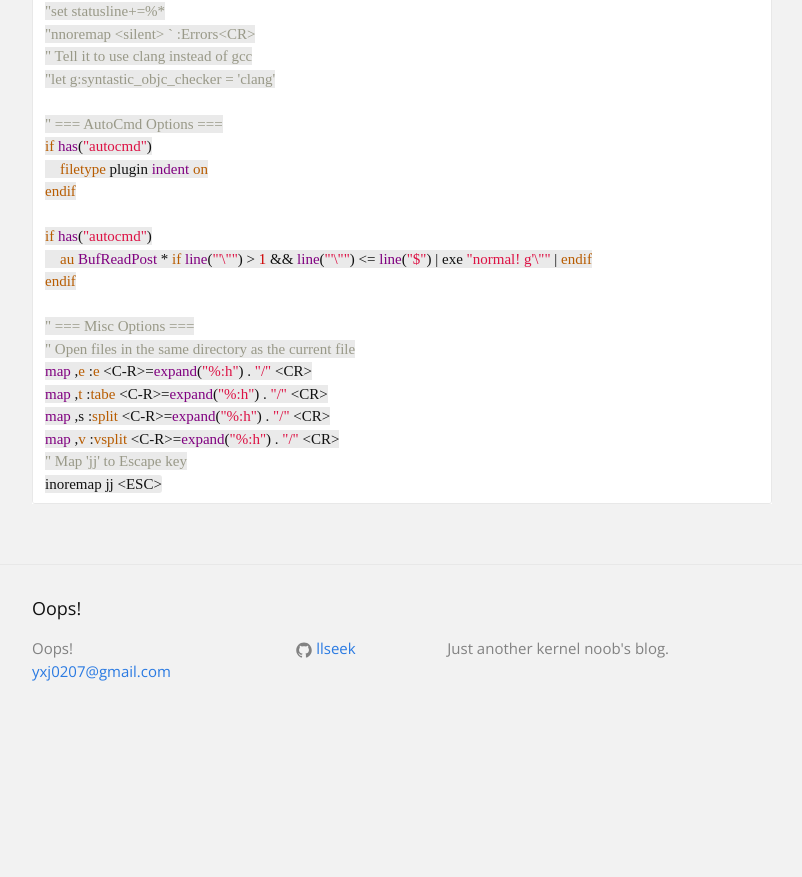
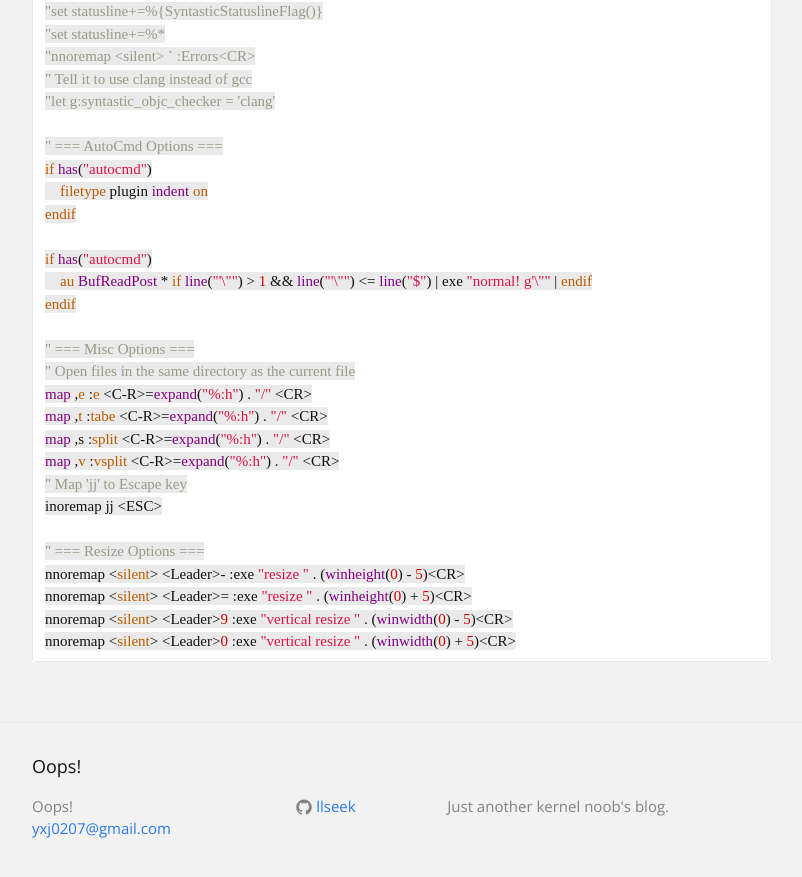
Before and after one commit to llseek/llseek.github.io, a Jekyll site: the page built from _posts/2015-03-18-vim-vimrc.md, in a window 1280 px wide and 900 px high, scrolled down 2858 px. Shown: the top 877 px of the window, without its empty margins (238-1040 px from the left). Built offline with Jekyll 4.4.1, drawn with Linux system fonts in a browser that asks for light colours; some web fonts are replaced; Markdown is read by kramdown in place of the engine named in the settings; before the commit the page ends 3600 px from its top, so only the background shows below that.

Commit message:
post: add leader and resize options to .vimrc

````diff
--- a/_posts/2015-03-18-vim-vimrc.md
+++ b/_posts/2015-03-18-vim-vimrc.md
@@ -146,4 +147,10 @@ map ,s :split <C-R>=expand("%:h") . "/" <CR>
 map ,v :vsplit <C-R>=expand("%:h") . "/" <CR>
 " Map 'jj' to Escape key
 inoremap jj <ESC>
+
+" === Resize Options ===
+nnoremap <silent> <Leader>- :exe "resize " . (winheight(0) - 5)<CR>
+nnoremap <silent> <Leader>= :exe "resize " . (winheight(0) + 5)<CR>
+nnoremap <silent> <Leader>9 :exe "vertical resize " . (winwidth(0) - 5)<CR>
+nnoremap <silent> <Leader>0 :exe "vertical resize " . (winwidth(0) + 5)<CR>
 ```
````
Also changed, not shown: other parts of _posts/2015-03-18-vim-vimrc.md (+1 -0 lines).
